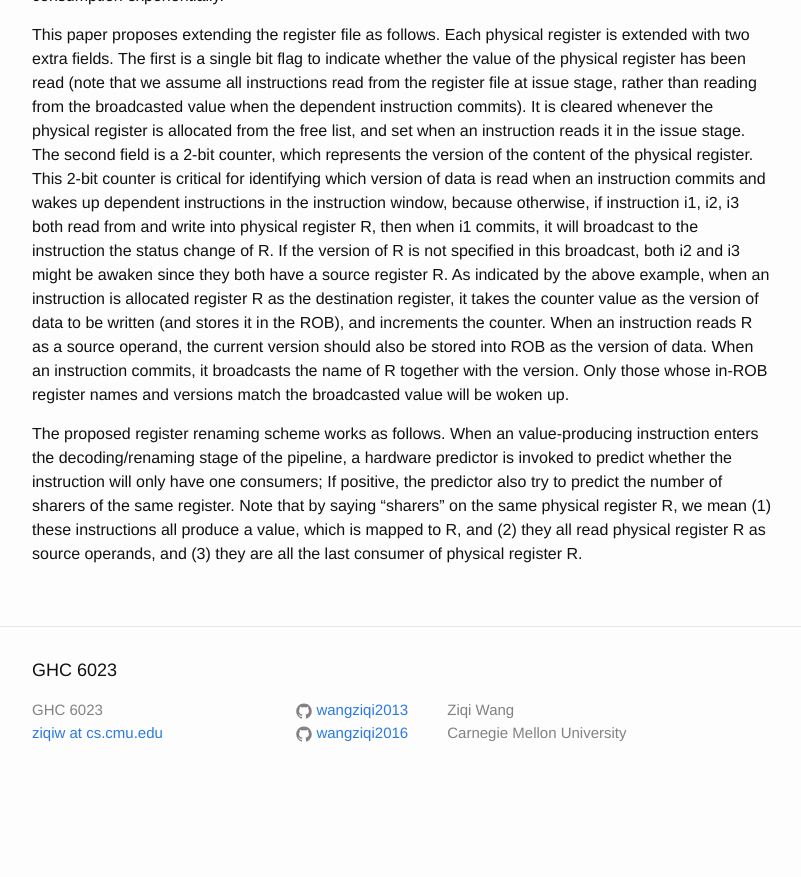
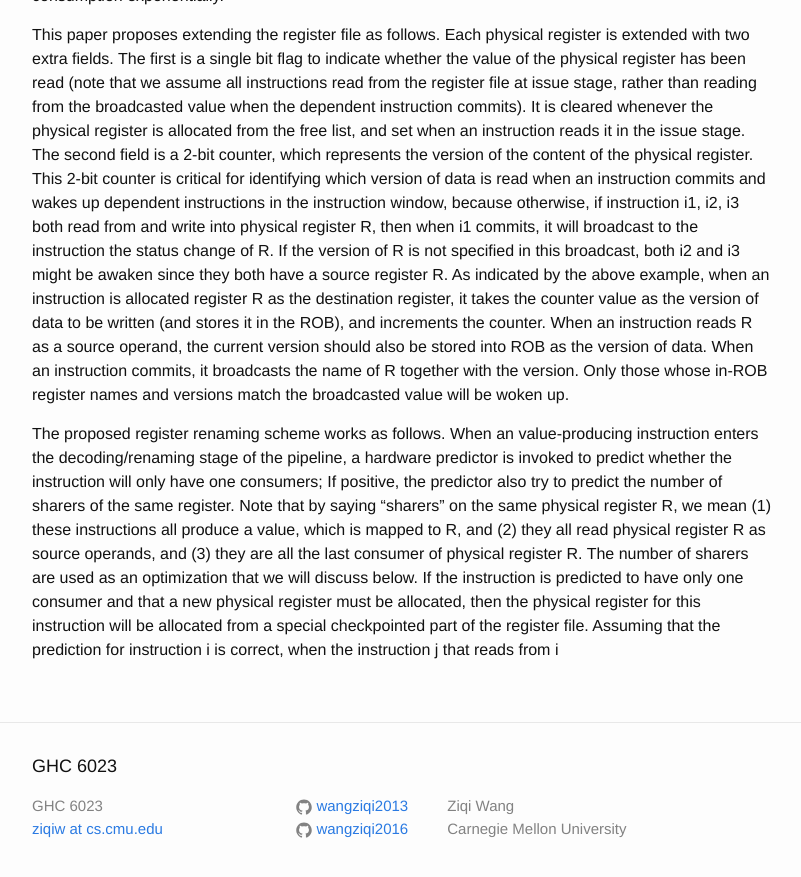
Before and after one commit to wangziqi2013/wangziqi2013.github.io, a Jekyll site: the page built from _posts/2019-08-25-a-novel-register-renaing-technique-for-ooo-processors.markdown, in a window 1280 px wide and 900 px high, scrolled down 1042 px. Shown: the top 877 px of the window, without its empty margins (238-1039 px from the left). Built offline with Jekyll 4.4.1, drawn with Linux system fonts in a browser that asks for light colours; before the commit the page ends 1846 px from its top, so only the background shows below that.

Commit message:
Working on decode stage

```diff
--- a/_posts/2019-08-25-a-novel-register-renaing-technique-for-ooo-processors.markdown
+++ b/_posts/2019-08-25-a-novel-register-renaing-technique-for-ooo-processors.markdown
@@ -53,4 +53,8 @@ The proposed register renaming scheme works as follows. When an value-producing
 stage of the pipeline, a hardware predictor is invoked to predict whether the instruction will only have one consumers;
 If positive, the predictor also try to predict the number of sharers of the same register. Note that by saying "sharers"
 on the same physical register R, we mean (1) these instructions all produce a value, which is mapped to R, and (2) they
-all read physical register R as source operands, and (3) they are all the last consumer of physical register R.
+all read physical register R as source operands, and (3) they are all the last consumer of physical register R. The number
+of sharers are used as an optimization that we will discuss below. If the instruction is predicted to have only one
+consumer and that a new physical register must be allocated, then the physical register for this instruction will be
+allocated from a special checkpointed part of the register file. Assuming that the prediction for instruction i is correct,
+when the instruction j that reads from i
```
